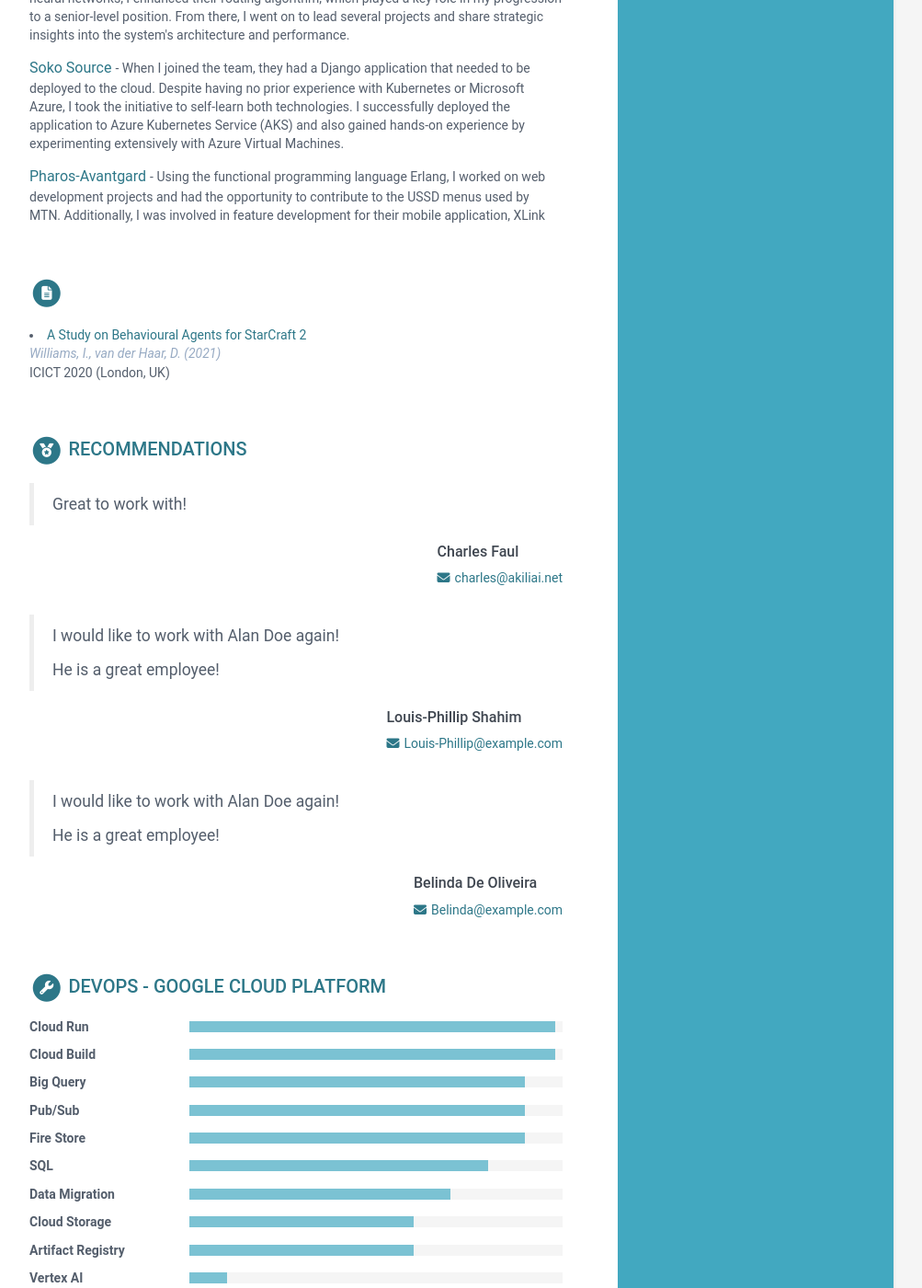
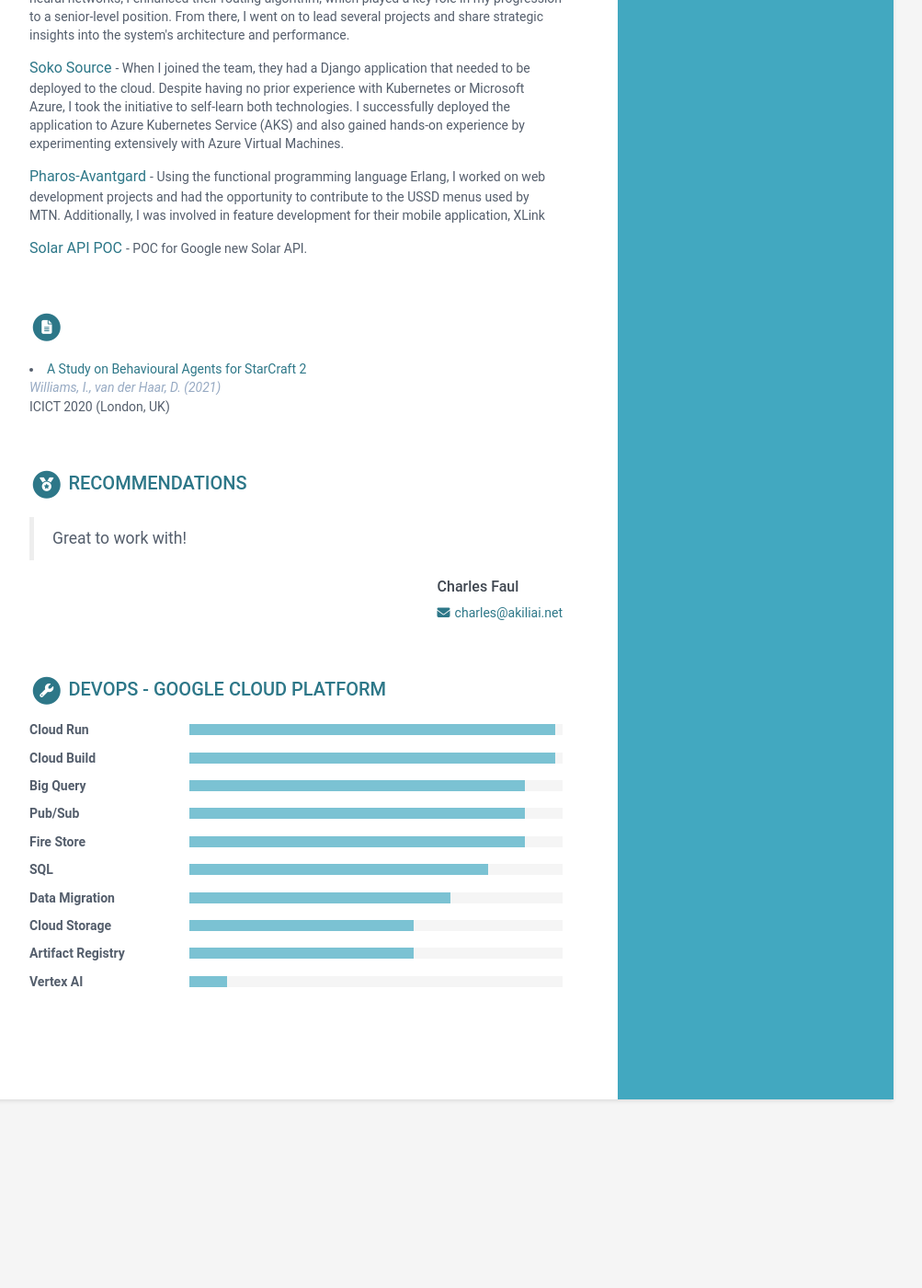
Before and after one commit to RainClouDe/ivanwilliams.github.io, a Jekyll site: the page built from index.html, in a window 1280 px wide and 1400 px high, scrolled down 3486 px. Shown: the whole window at 92% size, without its empty margins (168-1171 px from the left). Built offline with Jekyll 4.4.1, drawn with Linux system fonts in a browser that asks for light colours; after the commit the page ends 4741 px from its top, so only the background shows below that; part of the change alters nothing that is shown.

Commit message:
Update data.yml

```diff
--- a/_data/data.yml
+++ b/_data/data.yml
@@ -281,6 +281,10 @@ projects:
     link: "https://www.pharos-corp.com/"
     tagline: "Using the functional programming language Erlang, I worked on web development projects and had the opportunity to contribute to the USSD menus used by MTN. Additionally, I was involved in feature development for their mobile application, XLink"
 
+  - title: Solar API POC
+    link: "https://solar-potential-268845859533.africa-south1.run.app/"
+    tagline: "POC for Google new Solar API."
+
 publications:
   papers:
   - title: A Study on Behavioural Agents for StarCraft 2
@@ -296,18 +300,18 @@ recommendations:
     email: charles@akiliai.net
     recommendation: |
       Great to work with!
-  - person: Louis-Phillip Shahim
-    email: Louis-Phillip@example.com
-    recommendation: |
-      I would like to work with Alan Doe again!
+  # - person: Louis-Phillip Shahim
+  #   email: Louis-Phillip@example.com
+  #   recommendation: |
+  #     I would like to work with Alan Doe again!
 
-      He is a great employee!
-  - person: Belinda De Oliveira
-    email: Belinda@example.com
-    recommendation: |
-      I would like to work with Alan Doe again!
+  #     He is a great employee!
+  # - person: Belinda De Oliveira
+  #   email: Belinda@example.com
+  #   recommendation: |
+  #     I would like to work with Alan Doe again!
 
-      He is a great employee!
+  #     He is a great employee!
 
 skills:
   title: DevOps - Google Cloud Platform
```
